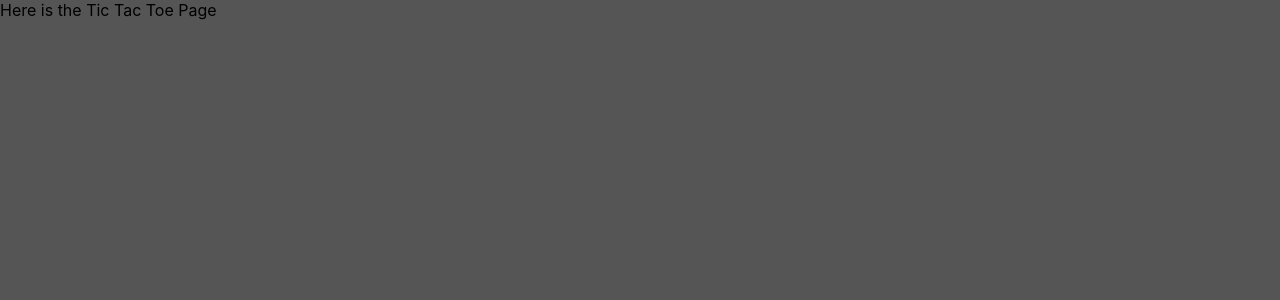
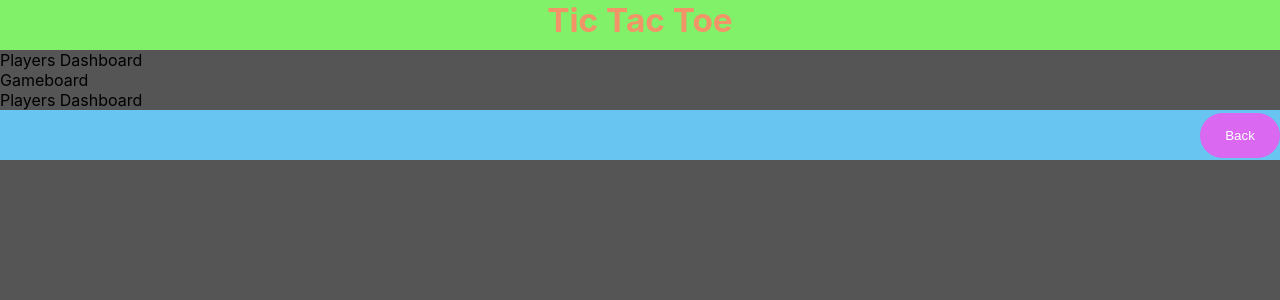
Before and after one commit to pyRN/family-fun, a React (Create React App) app: page /tic_tac_toe in a window 1280 px wide. Shown: the top 300 px of the page. Built offline with nearby package versions, Linux system fonts and the light colour scheme.

Commit message:
Created components used in TicTacToe

```diff
--- /dev/null
+++ b/src/components/TicTacToe/GameDashboard.jsx
@@ -0,0 +1,5 @@
+const GameDashboard = () => {
+  return <div>Players Dashboard</div>;
+};
+
+export default GameDashboard;
--- /dev/null
+++ b/src/components/TicTacToe/Gameboard.jsx
@@ -0,0 +1,5 @@
+const Gameboard = () => {
+  return <div>Gameboard</div>;
+};
+
+export default Gameboard;
--- /dev/null
+++ b/src/components/TicTacToe/PlayersDashboard.jsx
@@ -0,0 +1,5 @@
+const PlayersDashboard = () => {
+  return <div>Players Dashboard</div>;
+};
+
+export default PlayersDashboard;
--- a/src/components/TicTacToe/TicTacToeContainer.jsx
+++ b/src/components/TicTacToe/TicTacToeContainer.jsx
@@ -1,7 +1,26 @@
-import { useNavigate } from "react-router-dom";
+import { useRef, useState } from "react";
+
+//Components
+import Footer from "../Footer";
+import PlayersDashboard from "./PlayersDashboard";
+import Gameboard from "./Gameboard";
+import GameDashboard from "./GameDashboard";
 
 const TicTacToeContainer = () => {
-  return <div>Here is the Tic Tac Toe Page</div>;
+  return (
+    <div className="container">
+      <div className="title-container">
+        <h1 className="text-center">Tic Tac Toe</h1>
+      </div>
+
+      <div className="games-container">
+        <PlayersDashboard />
+        <Gameboard />
+        <GameDashboard />
+      </div>
+      <Footer />
+    </div>
+  );
 };
 
 export default TicTacToeContainer;
```
